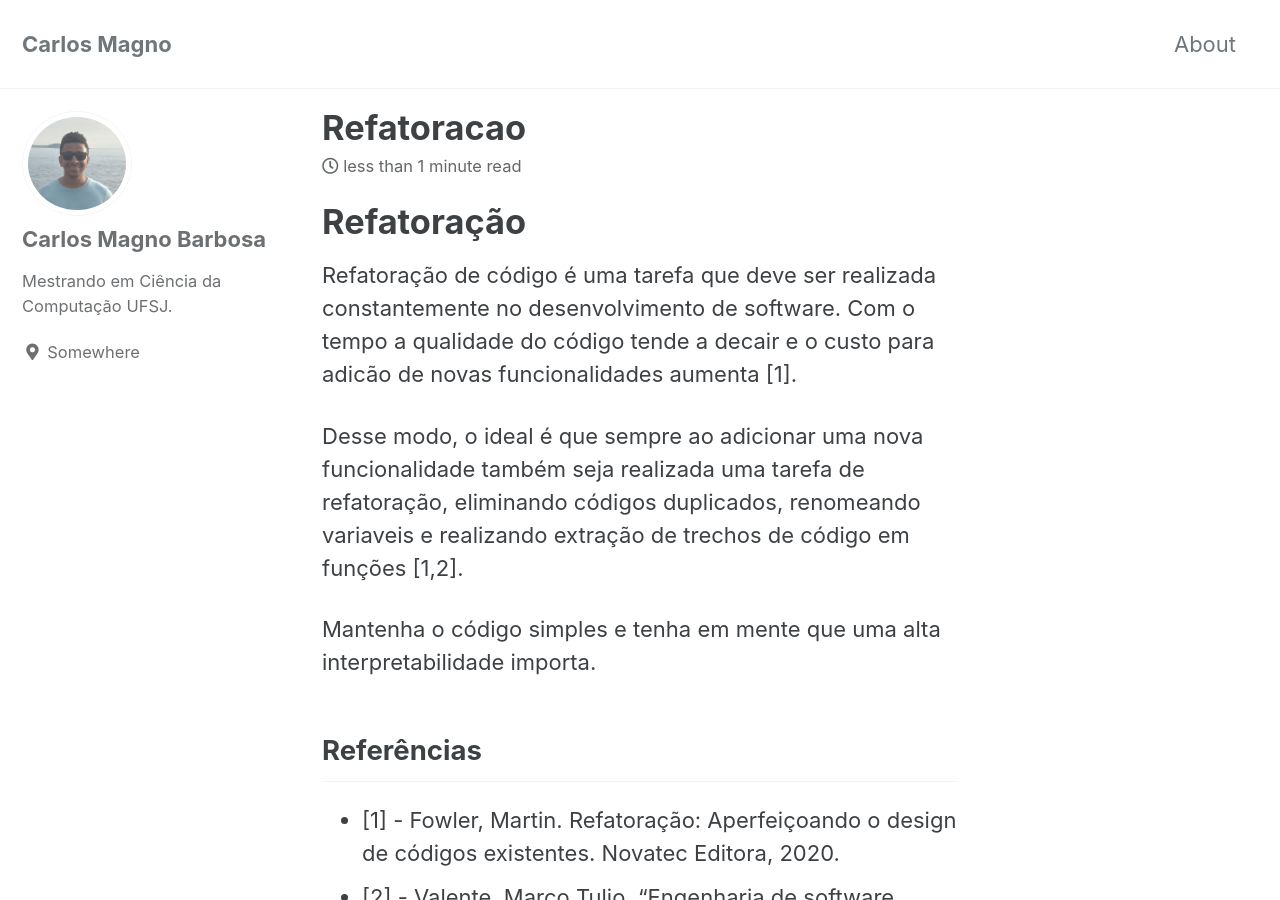
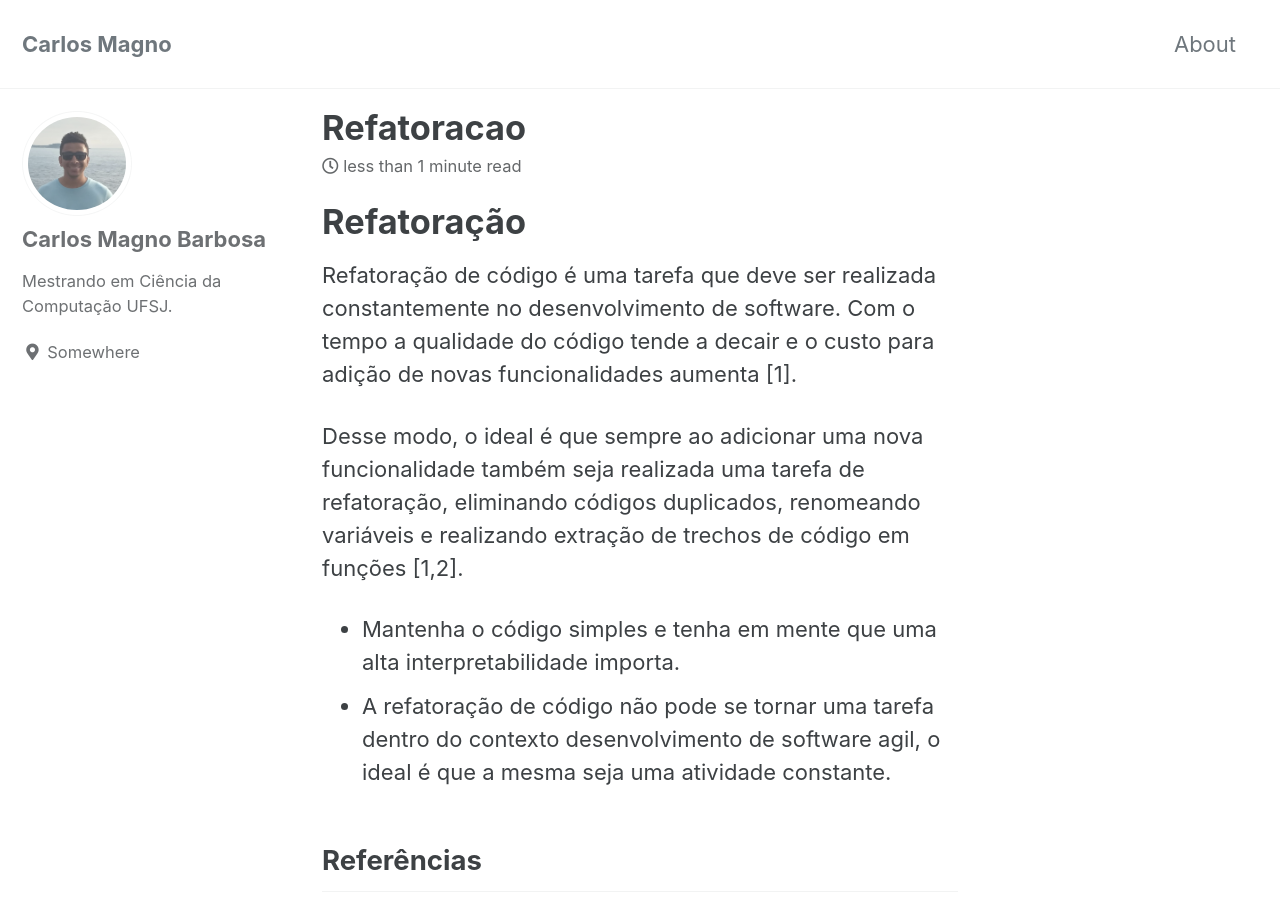
Before and after one commit to cmagnobarbosa/cmagnobarbosa.github.io, a Jekyll site: the page built from _posts/2022-10-20-refatoracao.md, in a window 1280 px wide and 900 px high. Built offline with Jekyll 4.4.1, drawn with Linux system fonts in a browser that asks for light colours; cached includes are drawn as plain includes.

Commit message:
Ajusta texto na postagem sobre refatoração

```diff
--- a/_posts/2022-10-20-refatoracao.md
+++ b/_posts/2022-10-20-refatoracao.md
@@ -1,12 +1,12 @@
 # Refatoração
 
 
-Refatoração de código é uma tarefa que deve ser realizada constantemente no desenvolvimento de software. Com o tempo a qualidade do código tende a decair e o custo para adicão de novas funcionalidades aumenta [1].
+Refatoração de código é uma tarefa que deve ser realizada constantemente no desenvolvimento de software. Com o tempo a qualidade do código tende a decair e o custo para adição de novas funcionalidades aumenta [1].
 
-Desse modo, o ideal é que sempre ao adicionar uma nova funcionalidade também seja realizada uma tarefa de refatoração, eliminando códigos duplicados, renomeando variaveis e realizando extração de trechos de código em funções [1,2].
+Desse modo, o ideal é que sempre ao adicionar uma nova funcionalidade também seja realizada uma tarefa de refatoração, eliminando códigos duplicados, renomeando variáveis e realizando extração de trechos de código em funções [1,2].
 
-Mantenha o código simples e tenha em mente que uma alta interpretabilidade importa.
-
+* Mantenha o código simples e tenha em mente que uma alta interpretabilidade importa.
+* A refatoração de código não pode se tornar uma tarefa dentro do contexto desenvolvimento de software agil, o ideal é que a mesma seja uma atividade constante.
 
 ## Referências
 
```
